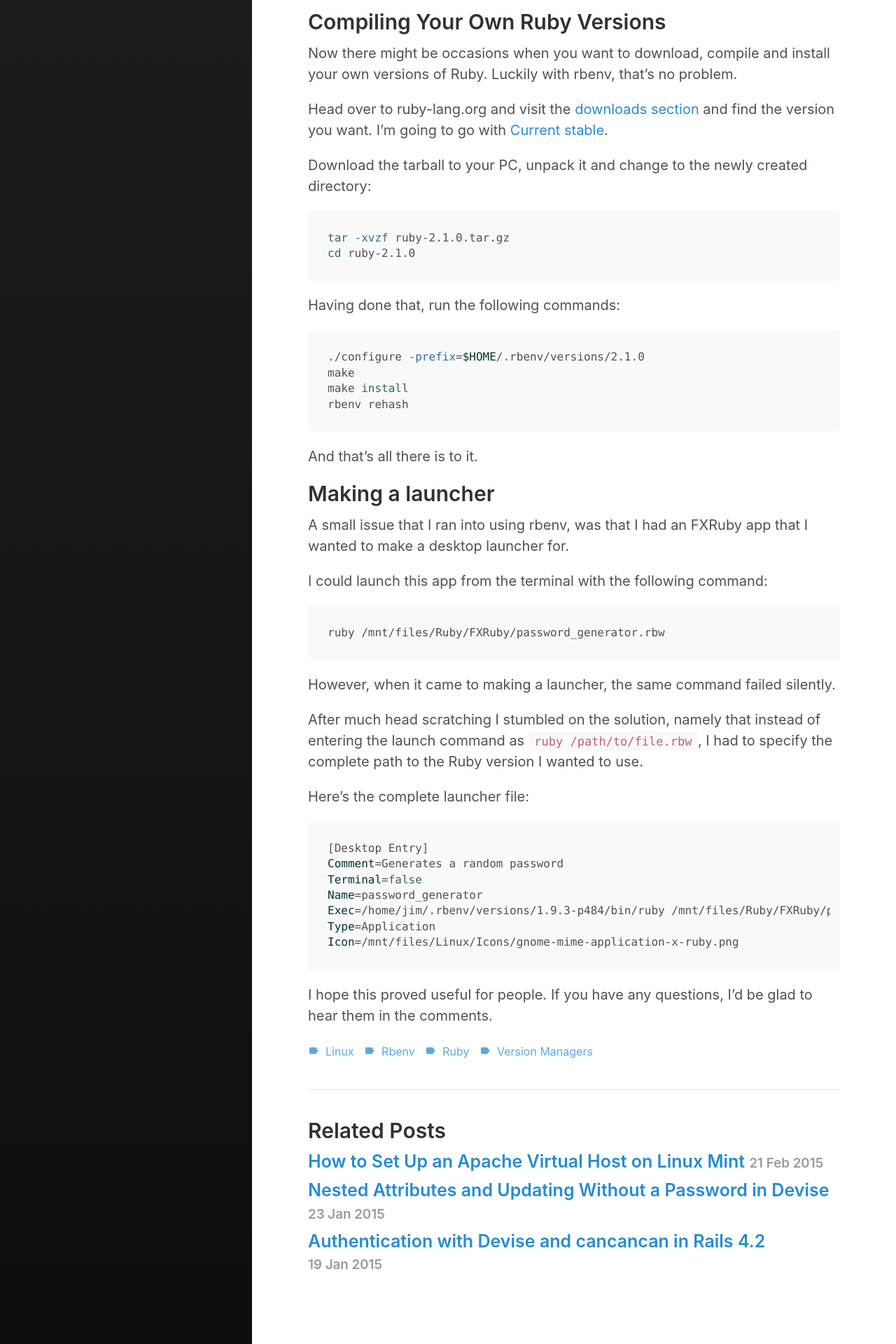
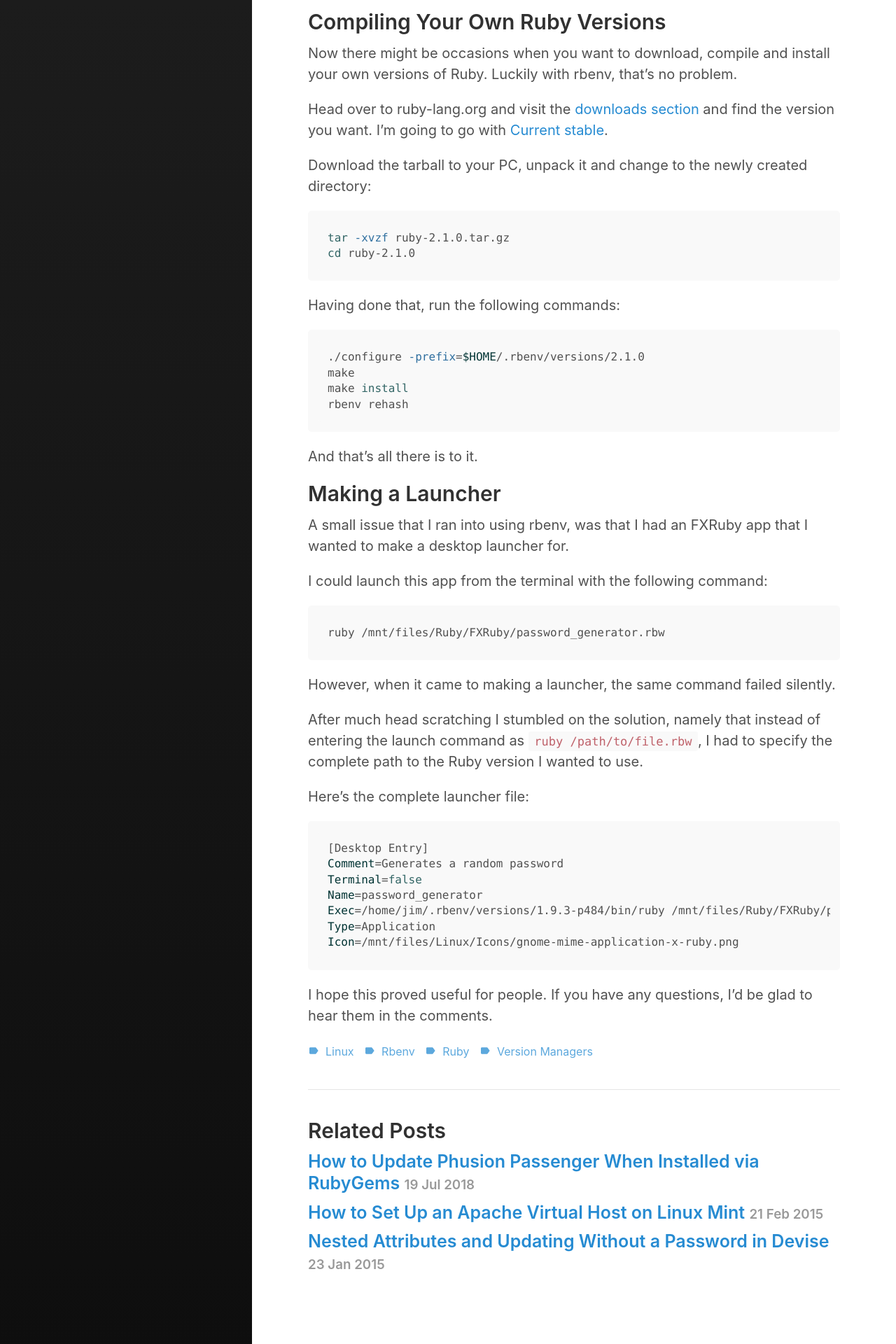
Before and after one commit to jameshibbard/blog, a Jekyll site: the page built from _posts/2014-02-11-how-to-install-rbenv-on-linux-mint-16.md, in a window 1280 px wide. Shown: the part 3017-4937 px from the top of the page at 70% size. Built offline with Jekyll 4.4.1, drawn with Linux system fonts in a browser that asks for light colours; comment, search, counter and statistics services are not loaded; part of the change alters nothing that is shown.

Commit message:
Added 'How to Update Passenger'

````diff
--- a/_posts/2014-02-11-how-to-install-rbenv-on-linux-mint-16.md
+++ b/_posts/2014-02-11-how-to-install-rbenv-on-linux-mint-16.md
@@ -135,7 +135,7 @@ rbenv rehash
 
 And that's all there is to it.
 
-## Making a launcher
+## Making a Launcher
 
 A small issue that I ran into using rbenv, was that I had an FXRuby app that I wanted to make a desktop launcher for.
 
--- /dev/null
+++ b/_posts/2018-07-19-how-to-update-passenger.md
@@ -0,0 +1,113 @@
+---
+title: How to Update Phusion Passenger When Installed via RubyGems
+layout: post
+permalink: /update-passenger/
+excerpt_separator: <!--more-->
+tags:
+  - apache
+  - passenger
+  - rails
+  - ruby
+  - ruby gems
+  - servers
+---
+
+Phusion Passenger (a.k.a. mod_rails) is a module for the Apache HTTP Server which can (among other things) be used to deploy Rails apps.
+
+As with any piece of software, from time to time [security vulnerabilities will be discovered](https://blog.phusion.nl/tag/security%20advisory/) and Passenger will need to be updated.
+
+Although the project's homepage offers [some excellent documentation on how to do this](https://www.phusionpassenger.com/library/install/apache/upgrade/), the steps they describe didn't work for me and resulted in my app crashing.
+
+Inspecting the Apache error logs informed me that a segmentation fault had occurred and that I may have encountered a bug in the Ruby interpreter or extension libraries. This was accompanied by a 5,000 line stack trace.
+
+Oh dear!
+
+<!--more-->
+
+## Let's Start at the Beginning
+
+If you installed Passenger via RubyGems, the update guide (linked to above) recommends that you simply repeat the normal installation process.
+
+This is as follows:
+
+### Install the Gem
+
+Easy enough.
+
+```sh
+gem install passenger --no-rdoc --no-ri
+```
+
+Note that the `--no-rdoc --no-ri` argument makes installation faster by skipping generation of API documentation. You can also avoid specifying this every time you install a gem by adding this to a `.gemrc` file in your home directory and restarting your terminal.
+
+```sh
+cd && touch .gemrc
+echo "gem: --no-rdoc --no-ri" > .gemrc
+source ~/.bashrc
+```
+
+### Run the Passenger Apache Module Installer
+
+Step 2 takes you into an install wizard, where you will be asked what you want to install (Ruby, Node etc).
+
+```sh
+passenger-install-apache2-module
+```
+
+Passenger will then compile the Apache module. Depending on how much RAM you have available, this might take some time.
+
+Once Passenger is done, it'll spit out a configuration snippet which you should paste into your Apache configuration file.
+
+Finally, it'll ask you to restart Apache with `sudo service apache2 reload`.
+
+This is where my problems started ...
+
+## Segmentation Fault
+
+When I attempted to restart Apache my app went into 404 mode and became unreachable.
+
+Inspecting `/var/log/apache2/error.log` revealed a very long error message.
+
+```sh
+App 108939 output: /var/www/app/shared/bundle/ruby/2.5.0/gems/celluloid-0.17.3/lib/celluloid/mailbox.rb:41:
+App 108939 output: [BUG] Segmentation fault at 0x0000557b8e8ba731
+App 108939 output: ruby 2.5.1p57 (2018-03-29 revision 63029) [x86_64-linux]
+App 108939 output:
+App 108939 output: -- Control frame information -----------------------------------------------
+App 108939 output: c:0016 p:---- s:0076 e:000075 CFUNC  :signal
+App 108939 output: c:0015 p:0075 s:0072 e:000071 METHOD /var/www/app/shared/bundle/ruby/2.5.0/gems/celluloid-0.17.3/lib/celluloid/mailbox.rb:41
+App 108939 output: c:0014 p:0055 s:0067 e:000066 METHOD /var/www/app/shared/bundle/ruby/2.5.0/gems/celluloid-0.17.3/lib/celluloid/proxy/actor.rb:35
+...
+```
+
+This had me scratching my head until about three quarters of the way down this 5,950 line error message I found the following lines mentioning a "graceful restart":
+
+```bash
+[Sat Jun 02 06:25:01.765420 2018] [mpm_prefork:notice] [pid 83397] AH00171: Graceful restart requested, doing restart
+
+[ N 2018-06-02 06:25:01.7953 108669/T4 age/Cor/CoreMain.cpp:615 ]: Signal received. Gracefully shutting down... (send signal 2 more time(s) to force shutdown)
+[ N 2018-06-02 06:25:01.7954 108669/T1 age/Cor/CoreMain.cpp:1148 ]: Received command to shutdown gracefully. Waiting until all clients have disconnected...
+[ N 2018-06-02 06:25:01.7954 108669/T1 age/Cor/CoreMain.cpp:1062 ]: Checking whether to disconnect long-running connections for process 127768, application /var/www/app/current (production)
+```
+
+I'd never heard of a graceful restart, but a quick Google search turned up [this page](https://benohead.com/apache2-graceful-restart-seg-fault-or-similar-nasty-error-detected-in-the-parent-process/) which stated:
+
+> The graceful signal causes the parent process to advise the children to exit after their current request (or to exit immediately if they're not serving anything). The parent re-reads its configuration files and re-opens its log files. When a child dies off the parent replaces it with a child of the new generation of the configuration. This immediately begins serving new requests.
+
+So I tried sending a graceful signal to Apache, like so:
+
+```sh
+apachectl graceful
+```
+
+and to my huge relief, the site came back up again.
+
+After that I could complete the final step listed in the Passenger docs and verify the install:
+
+```sh
+sudo passenger-config validate-install
+```
+
+to which Passenger replied "Everything looks good. :-)"
+
+Thanks passenger, I love you, too...
````
